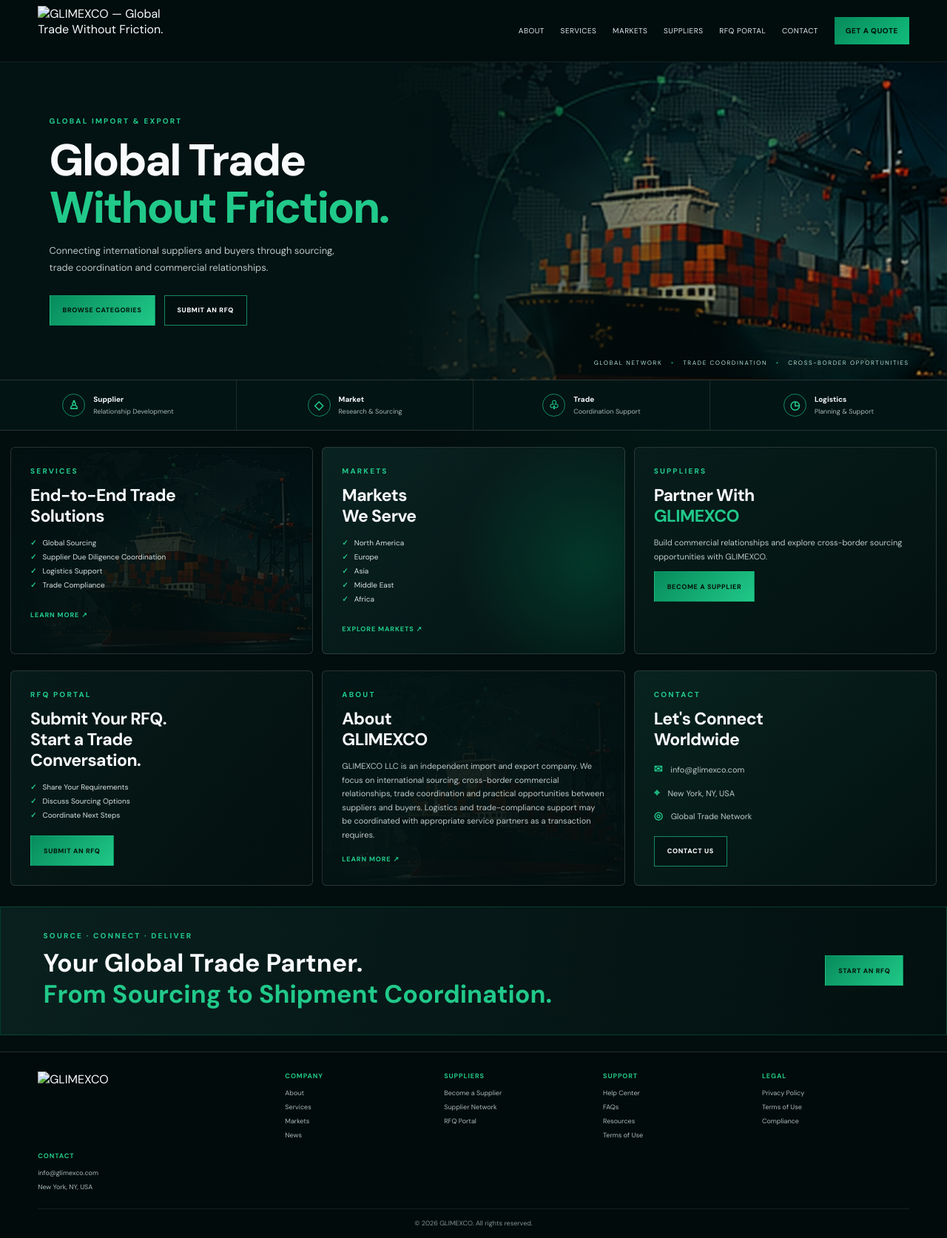
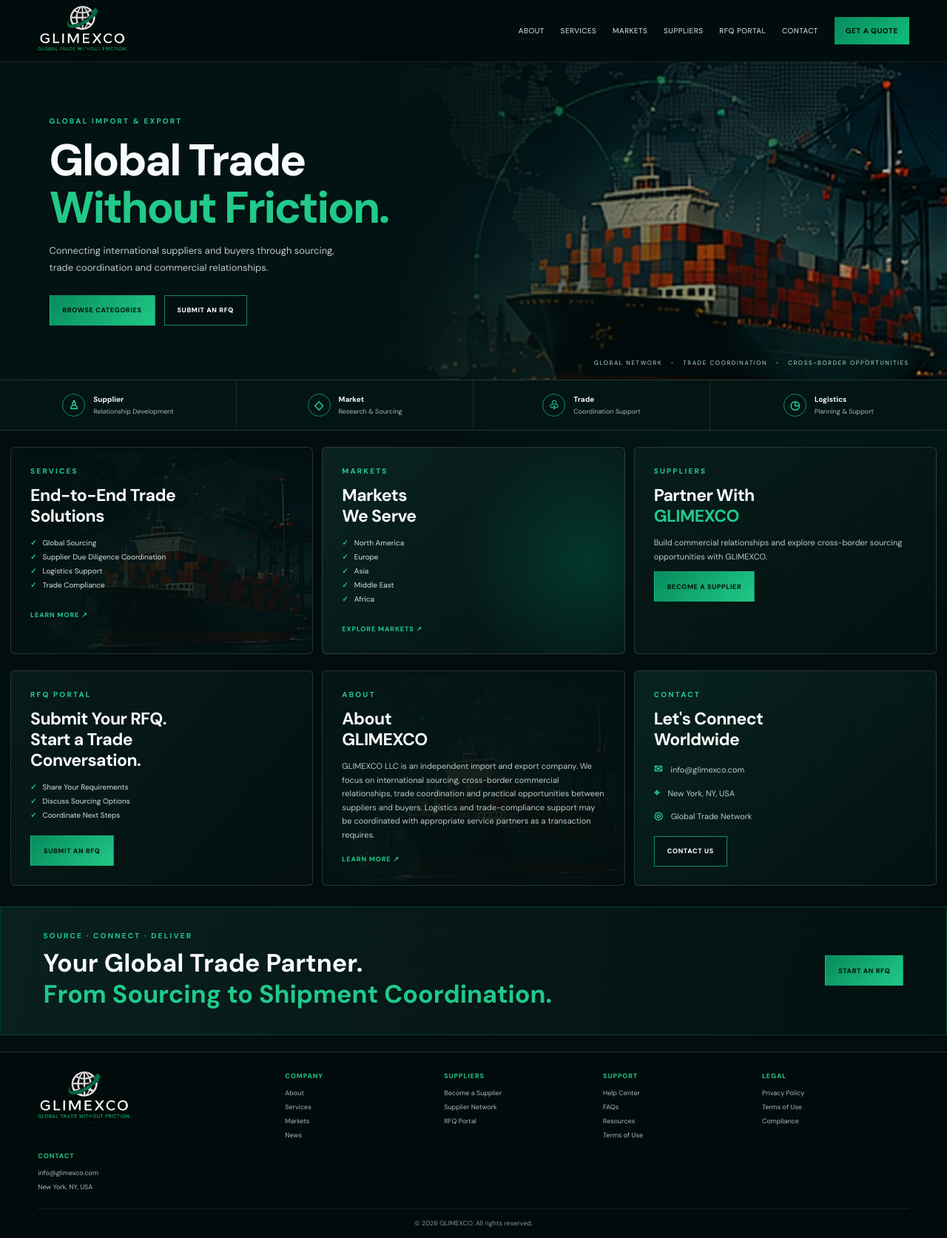
Before and after one commit to glinfico/glimexco-corporate-site, a plain HTML site: page index.html in a window 1280 px wide. Shown: the whole page at 74% size. Drawn offline with Linux system fonts and the light colour scheme; files whose address does not match are found by name.

Commit message:
Update footer and header image paths in index.html

```diff
--- a/index.html
+++ b/index.html
@@ -4,10 +4,10 @@
 <title>GLIMEXCO | Global Trade Without Friction.</title>
 <meta name="description" content="GLIMEXCO LLC is an independent import and export company focused on international sourcing, cross-border commercial relationships, trade coordination and practical opportunities between suppliers and buyers.">
 <link rel="canonical" href="https://glimexco.com/">
-<meta name="theme-color" content="#03100f"><link rel="icon" href="assets/favicon.svg" type="image/svg+xml"><link rel="stylesheet" href="styles.css">
+<meta name="theme-color" content="#03100f"><link rel="icon" href="favicon.svg" type="image/svg+xml"><link rel="stylesheet" href="styles.css">
 <link rel="preconnect" href="https://fonts.googleapis.com"><link rel="preconnect" href="https://fonts.gstatic.com" crossorigin><link href="https://fonts.googleapis.com/css2?family=DM+Sans:wght@400;500;600;700;800&display=swap" rel="stylesheet">
 </head><body>
-<header class="site-header"><a class="brand" href="#top" aria-label="GLIMEXCO home"><img src="assets/logo.png" alt="GLIMEXCO — Global Trade Without Friction."></a><button class="menu-toggle" aria-label="Open navigation" aria-expanded="false">☰</button><nav class="nav-links"><a href="#about">About</a><a href="#services">Services</a><a href="#markets">Markets</a><a href="#suppliers">Suppliers</a><a href="#rfq">RFQ Portal</a><a href="#contact">Contact</a><a class="nav-cta" href="#rfq">Get a Quote</a></nav></header>
+<header class="site-header"><a class="brand" href="#top" aria-label="GLIMEXCO home"><img src="logo.png" alt="GLIMEXCO — Global Trade Without Friction."></a><button class="menu-toggle" aria-label="Open navigation" aria-expanded="false">☰</button><nav class="nav-links"><a href="#about">About</a><a href="#services">Services</a><a href="#markets">Markets</a><a href="#suppliers">Suppliers</a><a href="#rfq">RFQ Portal</a><a href="#contact">Contact</a><a class="nav-cta" href="#rfq">Get a Quote</a></nav></header>
 <main id="top">
 <section class="hero"><div class="hero-copy"><span class="eyebrow">GLOBAL IMPORT & EXPORT</span><h1>Global Trade<br><em>Without Friction.</em></h1><p>Connecting international suppliers and buyers through sourcing, trade coordination and commercial relationships.</p><div class="hero-actions"><a class="btn btn-green" href="#markets">Browse Categories</a><a class="btn btn-outline" href="#rfq">Submit an RFQ</a></div></div><div class="hero-photo" role="img" aria-label="Global container shipping and trade network"></div><div class="world-overlay">GLOBAL NETWORK <span>•</span> TRADE COORDINATION <span>•</span> CROSS-BORDER OPPORTUNITIES</div></section>
 <section class="benefit-strip"><div><b>♙</b><span>Supplier<small>Relationship Development</small></span></div><div><b>◇</b><span>Market<small>Research & Sourcing</small></span></div><div><b>♧</b><span>Trade<small>Coordination Support</small></span></div><div><b>◷</b><span>Logistics<small>Planning & Support</small></span></div></section>
@@ -15,5 +15,5 @@
 <section class="three-panels lower-panels section"><article class="content-card rfq-card" id="rfq"><span class="section-label">RFQ PORTAL</span><h2>Submit Your RFQ.<br>Start a Trade<br>Conversation.</h2><ul class="check-list"><li>Share Your Requirements</li><li>Discuss Sourcing Options</li><li>Coordinate Next Steps</li></ul><a class="btn btn-green" href="mailto:info@glimexco.com?subject=Request%20for%20Quotation">Submit an RFQ</a></article><article class="content-card about-card" id="about"><span class="section-label">ABOUT</span><h2>About<br>GLIMEXCO</h2><p>GLIMEXCO LLC is an independent import and export company. We focus on international sourcing, cross-border commercial relationships, trade coordination and practical opportunities between suppliers and buyers. Logistics and trade-compliance support may be coordinated with appropriate service partners as a transaction requires.</p><a class="text-link" href="#contact">Learn More ↗</a></article><article class="content-card connect-card" id="contact"><span class="section-label">CONTACT</span><h2>Let's Connect<br>Worldwide</h2><div class="contact-lines"><p><b>✉</b> <a href="mailto:info@glimexco.com">info@glimexco.com</a></p><p><b>⌖</b> New York, NY, USA</p><p><b>◎</b> Global Trade Network</p></div><a class="btn btn-outline" href="mailto:info@glimexco.com">Contact Us</a></article></section>
 <section class="closing-band"><div><span class="eyebrow">SOURCE · CONNECT · DELIVER</span><h2>Your Global Trade Partner.<br><em>From Sourcing to Shipment Coordination.</em></h2></div><a class="btn btn-green" href="#rfq">Start an RFQ</a></section>
 </main>
-<footer class="site-footer"><a href="#top" class="footer-brand"><img src="assets/logo.png" alt="GLIMEXCO"></a><div class="footer-col"><b>Company</b><a href="#about">About</a><a href="#services">Services</a><a href="#markets">Markets</a><a href="#contact">News</a></div><div class="footer-col"><b>Suppliers</b><a href="#suppliers">Become a Supplier</a><a href="#suppliers">Supplier Network</a><a href="#rfq">RFQ Portal</a></div><div class="footer-col"><b>Support</b><a href="#contact">Help Center</a><a href="#contact">FAQs</a><a href="#contact">Resources</a><a href="#contact">Terms of Use</a></div><div class="footer-col"><b>Legal</b><a href="#contact">Privacy Policy</a><a href="#contact">Terms of Use</a><a href="#contact">Compliance</a></div><div class="footer-col"><b>Contact</b><a href="mailto:info@glimexco.com">info@glimexco.com</a><span>New York, NY, USA</span></div><div class="copyright">© 2026 GLIMEXCO. All rights reserved.</div></footer>
+<footer class="site-footer"><a href="#top" class="footer-brand"><img src="logo.png" alt="GLIMEXCO"></a><div class="footer-col"><b>Company</b><a href="#about">About</a><a href="#services">Services</a><a href="#markets">Markets</a><a href="#contact">News</a></div><div class="footer-col"><b>Suppliers</b><a href="#suppliers">Become a Supplier</a><a href="#suppliers">Supplier Network</a><a href="#rfq">RFQ Portal</a></div><div class="footer-col"><b>Support</b><a href="#contact">Help Center</a><a href="#contact">FAQs</a><a href="#contact">Resources</a><a href="#contact">Terms of Use</a></div><div class="footer-col"><b>Legal</b><a href="#contact">Privacy Policy</a><a href="#contact">Terms of Use</a><a href="#contact">Compliance</a></div><div class="footer-col"><b>Contact</b><a href="mailto:info@glimexco.com">info@glimexco.com</a><span>New York, NY, USA</span></div><div class="copyright">© 2026 GLIMEXCO. All rights reserved.</div></footer>
 <script src="app.js"></script></body></html>
```
